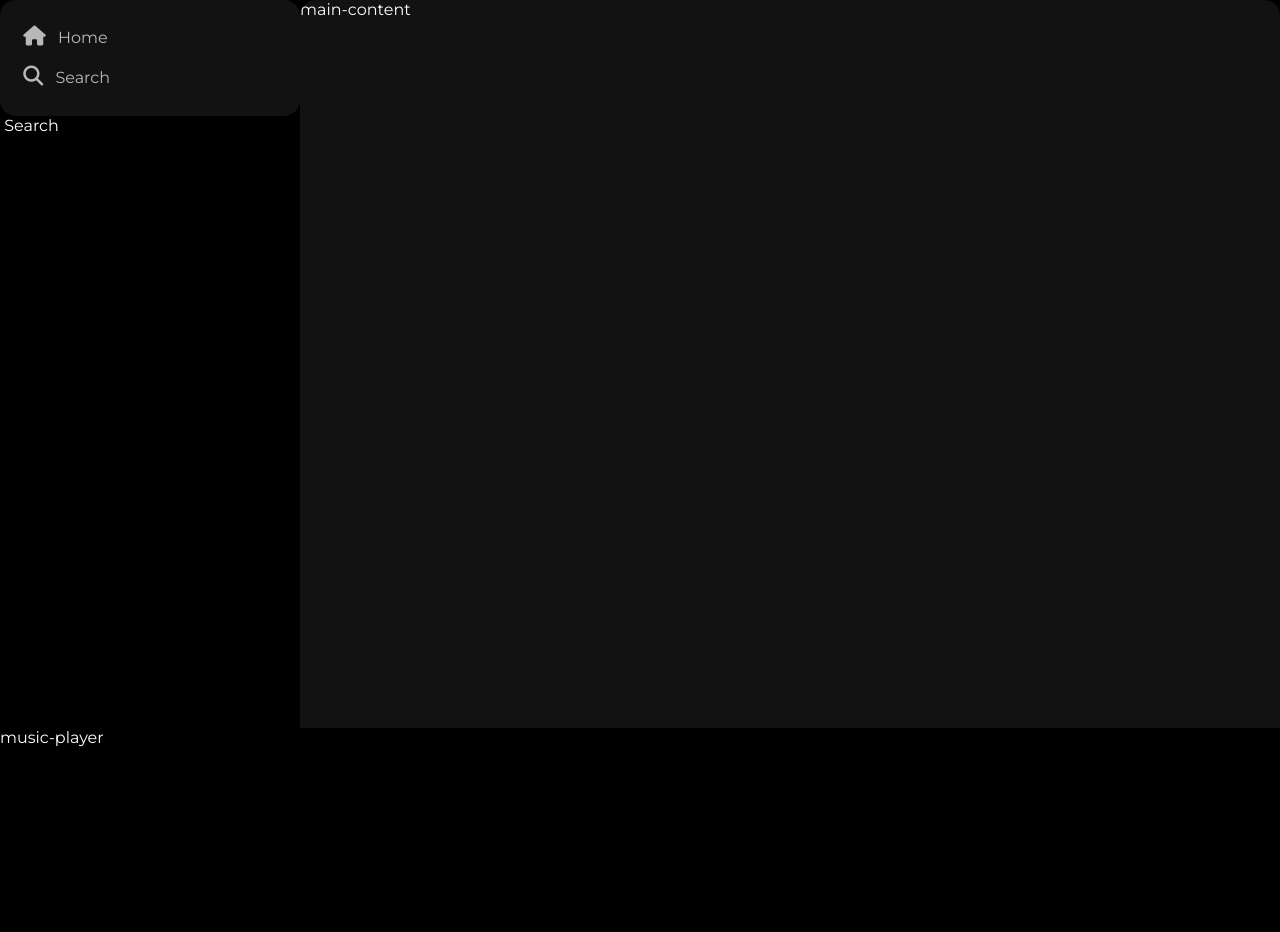
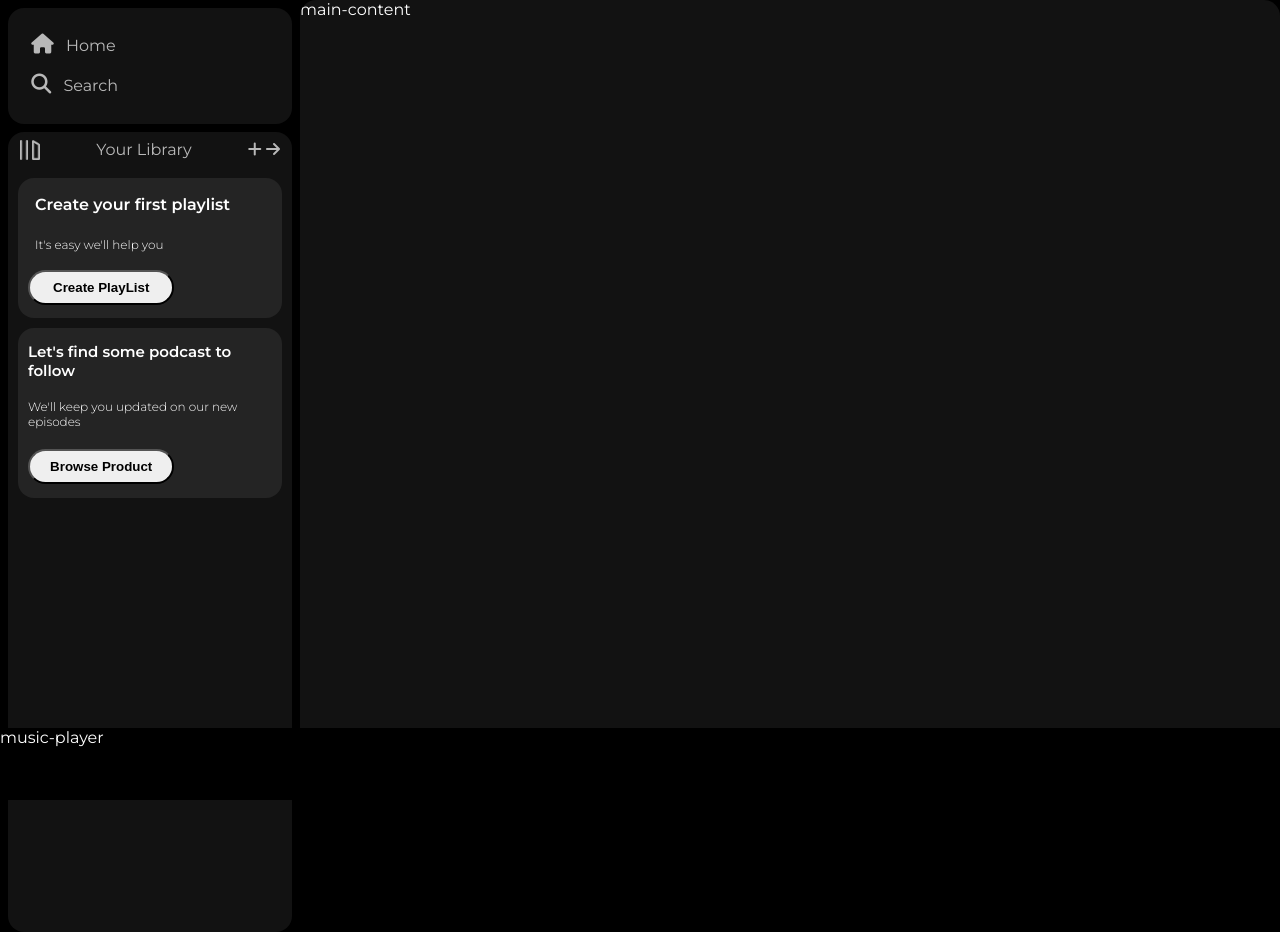
Before and after one commit to Prakharyadav27/Summer_campp, a plain HTML site: page Project-10(Spotify clone)/inedex.html in a window 1280 px wide. Before the commit the page ends 800 px from the top, so only its background shows below. Drawn offline with Linux system fonts and the light colour scheme.

Commit message:
Hehe sidebar almost completed

```diff
--- a/Project-10(Spotify clone)/inedex.html
+++ b/Project-10(Spotify clone)/inedex.html
@@ -29,14 +29,30 @@
                     <a href="">Search</a>
                 </div>
             </div>
-                <div class="library">
-                    <div class="options">
-                        <div class="lib-options">
-                            <img src="" alt="" srcset="">
-                            <a href="">Search</a>
+            <div class="library">
+                <div class="options">
+                    <div class="lib-options">
+                        <img src="./assets/library_icon.png" alt="" srcset="">
+                        <a href="">Your Library</a>
+                        <div class="icons">
+                            <i class="fa-solid fa-plus"></i>
+                            <i class="fa-solid fa-arrow-right"></i>
                         </div>
                     </div>
                 </div>
+                <div class="boxes">
+                    <div class="box1">
+                        <span>Create your first playlist</span>
+                        <p>It's easy we'll help you</p>
+                        <button>Create PlayList</button>
+                    </div>
+                    <div class="box2">
+                        <span>Let's find some podcast to follow</span>
+                        <p>We'll keep you updated on our new episodes</p>
+                        <button>Browse Product</button>
+                    </div>
+                </div>
+            </div>
         </div>
 
         <div class="main-content">main-content</div>
--- a/Project-10(Spotify clone)/style.css
+++ b/Project-10(Spotify clone)/style.css
@@ -1,6 +1,7 @@
 body{
     font-family: 'Montserrat', sans-serif;
     margin: 0;
+    padding: 0;
     background-color: #000;
     color: #fff;
     overflow: hidden;
@@ -42,6 +43,7 @@ a{
     justify-content: center;
     height: 100px;
     padding: 0.5rem 0.7rem;
+    margin: 0.5rem;
 }
 
 .nav-option{
@@ -61,3 +63,100 @@ a{
     font-size: 1rem;
     margin-left: 0.5rem;
 }
+
+.library{
+    background-color: #121212;
+    border-radius: 1rem;
+    height: 100%;
+    margin: 0.5rem;
+}
+.options{
+    display:flex ;
+    justify-content: space-between;
+}
+
+.lib-options {
+display:  flex;
+padding: .5rem .75rem;
+width: 100%;
+justify-content: space-between;
+opacity: .7;
+}
+
+
+.lib-options:hover {
+    opacity: 1;
+}
+
+
+.lib-options img{
+    height: 1.25rem;
+    width: 1.25rem;
+}
+
+.boxes{
+
+}
+.box1{
+    background-color: #242424;
+    border-radius: 16px;
+    display: flex;
+    flex-direction: column;
+    align-items: flex-start;
+    height: 120px;
+   /* width: 100%; */
+   margin: 10px;
+   padding: 10px;
+   object-fit:cover ;
+}
+.box1 span{
+    font-weight: 600;
+    margin: 7px;
+}
+
+.box1 button{
+    border-radius: 30px;
+    height: 35px;
+    width: 60%;
+    font-weight: bold;
+}
+
+.box1 p{
+margin-top: 16px;
+margin-left: 7px;
+margin-bottom: 18px;
+font-size: 12px;
+font-weight: 300;
+}
+
+
+.box2{
+    background-color: #242424;
+    border-radius: 16px;
+    display: flex;
+    flex-direction: column;
+    align-items: flex-start;
+    height: 150px;
+   /* width: 100%; */
+   margin: 10px;
+   padding: 10px;
+   object-fit:cover ;
+   justify-content: space-around;
+}
+
+.box2 span{
+    font-weight: 600;
+    font-size: 15px;
+}
+
+.box2 p{
+    font-size: 12px;
+    font-weight: 300;
+}
+
+.box2 button{
+    border-radius: 30px;
+    height: 35px;
+    width: 60%;
+    font-weight: bold;
+}
```
